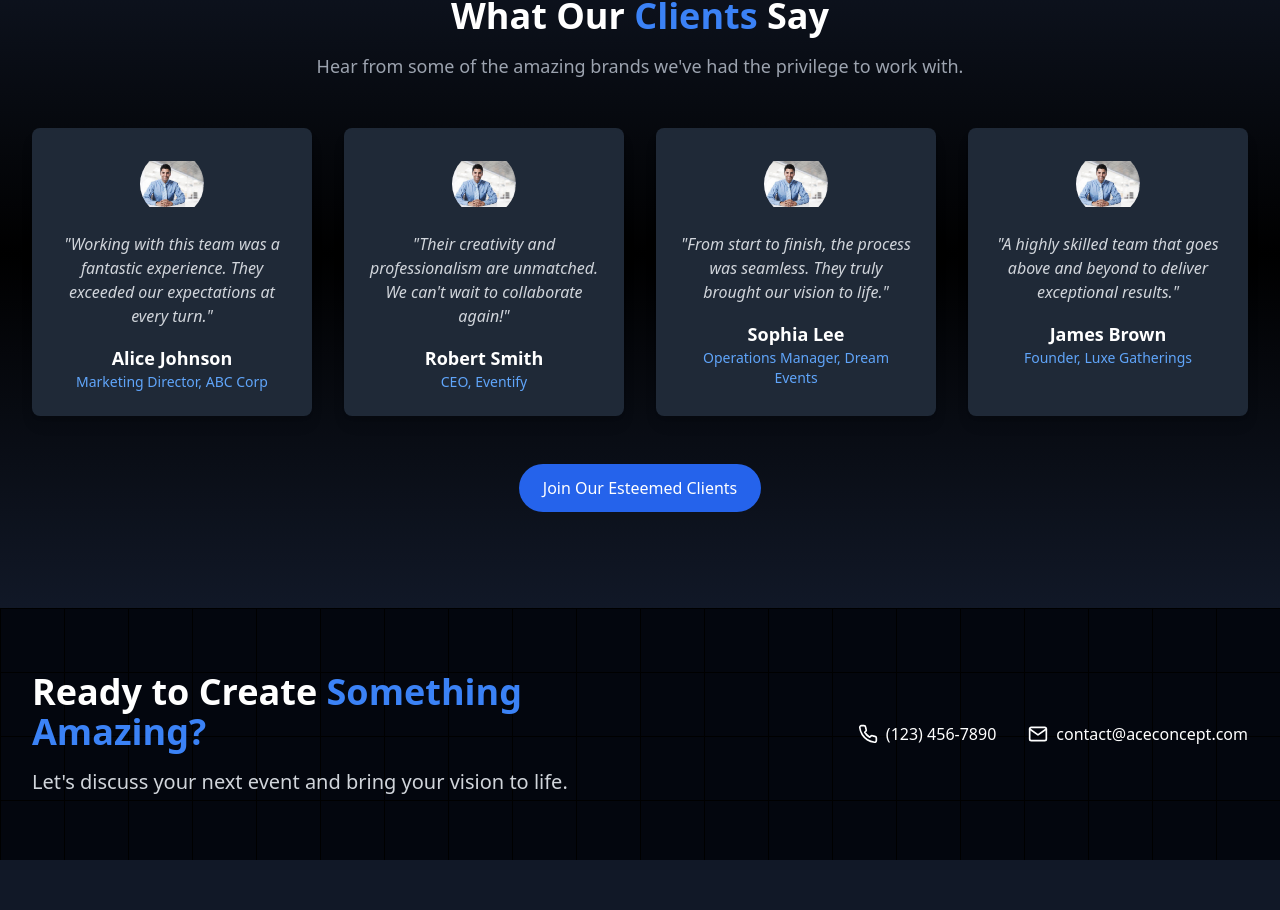
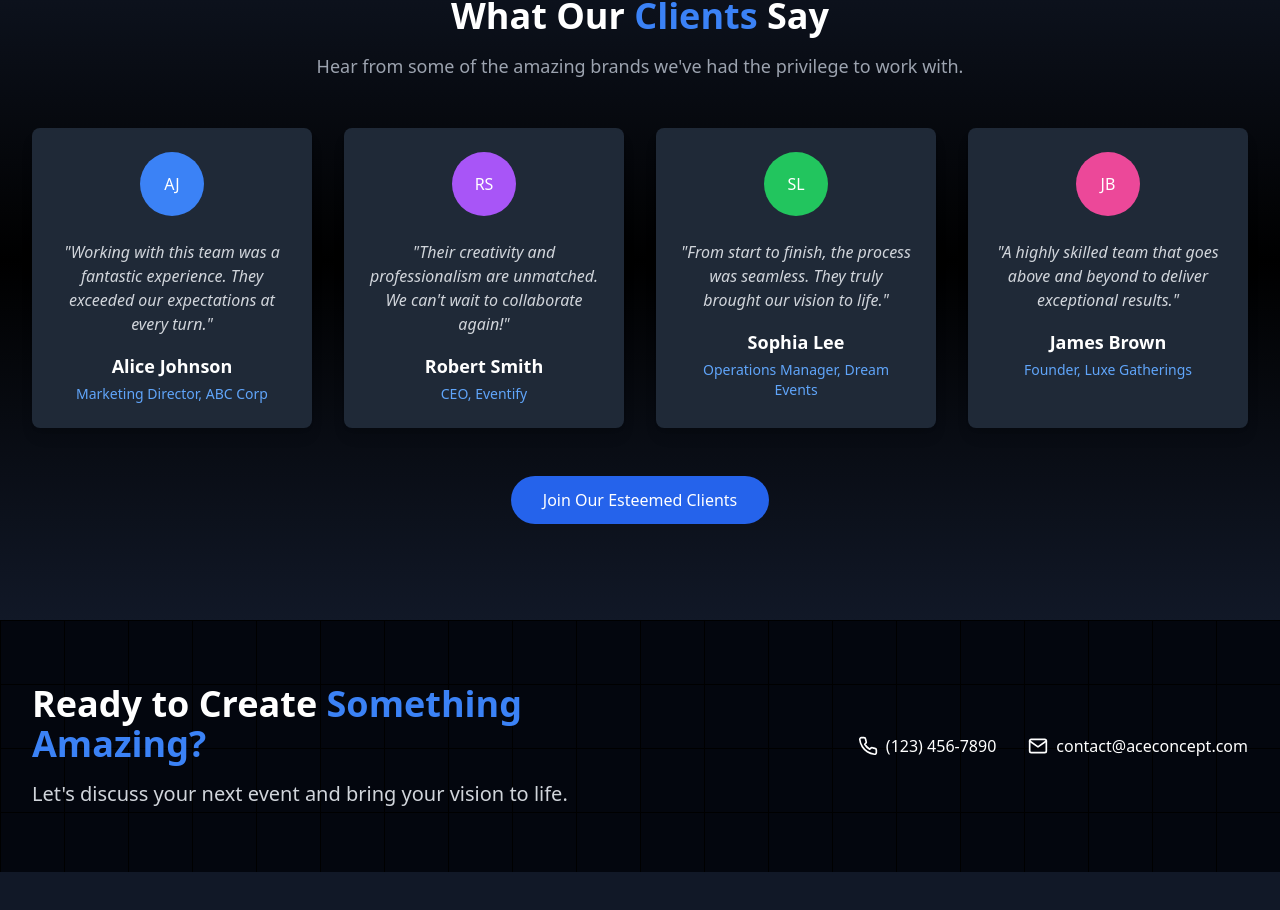
Before and after one commit to DebrainStark/ACE-Concept, a React (Vite) app: page / in a window 1280 px wide. Shown: the part 2657-3567 px from the top of the page. Built offline with nearby package versions, Linux system fonts and the light colour scheme.

Commit message:
added text avatars

```diff
--- a/src/components/Clients.jsx
+++ b/src/components/Clients.jsx
@@ -1,5 +1,5 @@
 import React from "react";
-import client1 from "../assets/team.jpeg";
+import { User } from "lucide-react";
 
 const testimonials = [
   {
@@ -8,7 +8,7 @@ const testimonials = [
     position: "Marketing Director, ABC Corp",
     feedback:
       "Working with this team was a fantastic experience. They exceeded our expectations at every turn.",
-    image: client1,
+    bgColor: "bg-blue-500",
   },
   {
     id: 2,
@@ -16,7 +16,7 @@ const testimonials = [
     position: "CEO, Eventify",
     feedback:
       "Their creativity and professionalism are unmatched. We can't wait to collaborate again!",
-    image: client1,
+    bgColor: "bg-purple-500",
   },
   {
     id: 3,
@@ -24,7 +24,7 @@ const testimonials = [
     position: "Operations Manager, Dream Events",
     feedback:
       "From start to finish, the process was seamless. They truly brought our vision to life.",
-    image: client1,
+    bgColor: "bg-green-500",
   },
   {
     id: 4,
@@ -32,9 +32,25 @@ const testimonials = [
     position: "Founder, Luxe Gatherings",
     feedback:
       "A highly skilled team that goes above and beyond to deliver exceptional results.",
-    image: client1,
+    bgColor: "bg-pink-500",
   },
 ];
+
+const Avatar = ({ name, bgColor }) => {
+  const initials = name
+    .split(" ")
+    .map((word) => word[0])
+    .join("")
+    .toUpperCase();
+
+  return (
+    <div
+      className={`relative w-16 h-16 rounded-full flex items-center justify-center text-white ${bgColor} group-hover:ring-4 ring-offset-2 ring-offset-gray-800 ring-white/20 transition-all`}
+    >
+      {initials}
+    </div>
+  );
+};
 
 const ClientSection = () => {
   return (
@@ -50,34 +66,34 @@ const ClientSection = () => {
           </p>
         </div>
 
-        {/* Testimonials Grid */}
         <div className="grid gap-8 sm:grid-cols-2 lg:grid-cols-4">
           {testimonials.map((testimonial) => (
             <div
               key={testimonial.id}
-              className="group bg-gray-800 rounded-lg shadow-lg p-6 text-center transition-transform transform hover:scale-105"
+              className="group bg-gray-800 rounded-lg shadow-lg p-6 text-center transition-all hover:scale-105 hover:bg-gray-700/50"
             >
-              {/* Client Logo or Avatar */}
-              <img
-                src={testimonial.image}
-                alt={testimonial.name}
-                className="w-16 h-16 mx-auto rounded-full object-contain mb-4"
-              />
-              {/* Client Feedback */}
-              <p className="text-gray-300 italic">"{testimonial.feedback}"</p>
+              <div className="mb-6 flex justify-center">
+                <Avatar name={testimonial.name} bgColor={testimonial.bgColor} />
+              </div>
+
+              <p className="text-gray-300 italic mb-4">
+                "{testimonial.feedback}"
+              </p>
+
               <div className="mt-4">
-                <h3 className="text-lg font-bold text-white">
+                <h3 className="text-lg font-semibold text-white">
                   {testimonial.name}
                 </h3>
-                <p className="text-blue-400 text-sm">{testimonial.position}</p>
+                <p className="text-blue-400 text-sm mt-1">
+                  {testimonial.position}
+                </p>
               </div>
             </div>
           ))}
         </div>
 
-        {/* CTA */}
         <div className="text-center mt-12">
-          <button className="bg-blue-600 text-white px-6 py-3 rounded-full hover:bg-blue-700 transition-transform transform hover:scale-105">
+          <button className="bg-blue-600 text-white px-8 py-3 rounded-full hover:bg-blue-700 transition-all hover:scale-105 font-medium">
             Join Our Esteemed Clients
           </button>
         </div>
```
